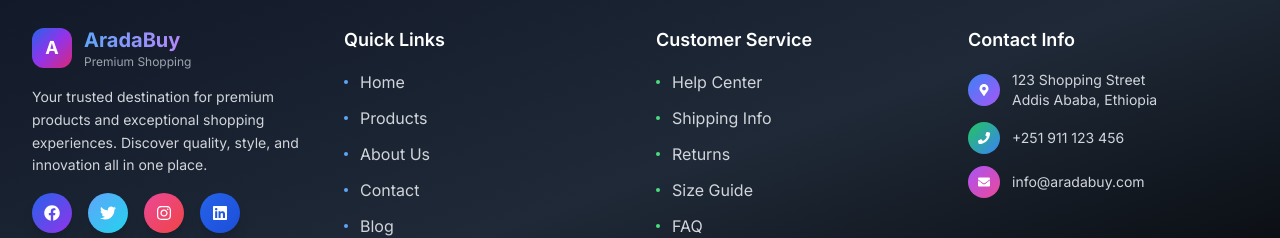
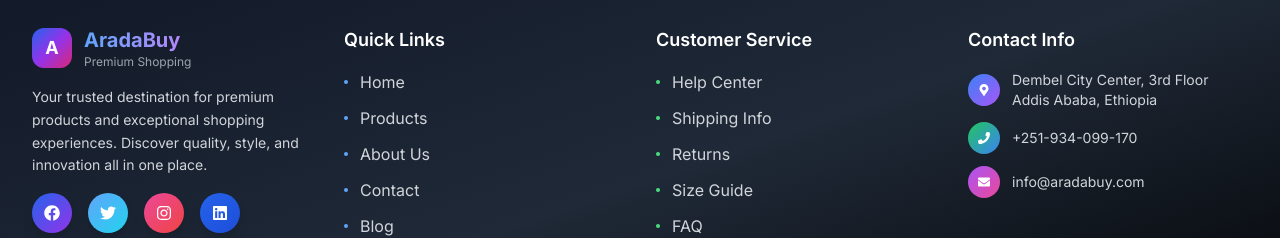
Before and after one commit to josantoss/Full_Stack-E_Commerce, a React (Vite) app in the folder frontend/: page /contact in a window 1280 px wide. Shown: the part 2191-2429 px from the top of the page. Built offline with nearby package versions, Linux system fonts and the light colour scheme; no server answers.

Commit message:
Update phone numbers on Contact page and Footer

```diff
--- a/frontend/src/components/Footer.jsx
+++ b/frontend/src/components/Footer.jsx
@@ -123,7 +123,7 @@
                   <FaMapMarkerAlt className="w-3 h-3 text-white" />
                 </div>
                 <div>
-                  <p className="text-gray-300 text-sm">123 Shopping Street</p>
+                  <p className="text-gray-300 text-sm">Dembel City Center, 3rd Floor</p>
                   <p className="text-gray-300 text-sm">Addis Ababa, Ethiopia</p>
                 </div>
               </div>
@@ -131,7 +131,7 @@
                 <div className="w-8 h-8 bg-gradient-to-br from-green-500 to-blue-500 rounded-full flex items-center justify-center flex-shrink-0">
                   <FaPhone className="w-3 h-3 text-white" />
                 </div>
-                <span className="text-gray-300 text-sm">+251 911 123 456</span>
+                <span className="text-gray-300 text-sm">+251-934-099-170</span>
               </div>
               <div className="flex items-center space-x-3">
                 <div className="w-8 h-8 bg-gradient-to-br from-purple-500 to-pink-500 rounded-full flex items-center justify-center flex-shrink-0">
--- a/frontend/src/pages/Contact.jsx
+++ b/frontend/src/pages/Contact.jsx
@@ -45,7 +45,7 @@
     {
       icon: <FaPhone className="w-6 h-6" />,
       title: 'Phone Numbers',
-      content: 'Main: +251 11 123 4567\nMobile: +251 93 409 9170\nToll Free: +251 800 123 456'
+      content: 'Main: +251-934-099-170\nSupport: +251-905-002-714\nSales: +251-911-257-421'
     },
     {
       icon: <FaEnvelope className="w-6 h-6" />,
```
